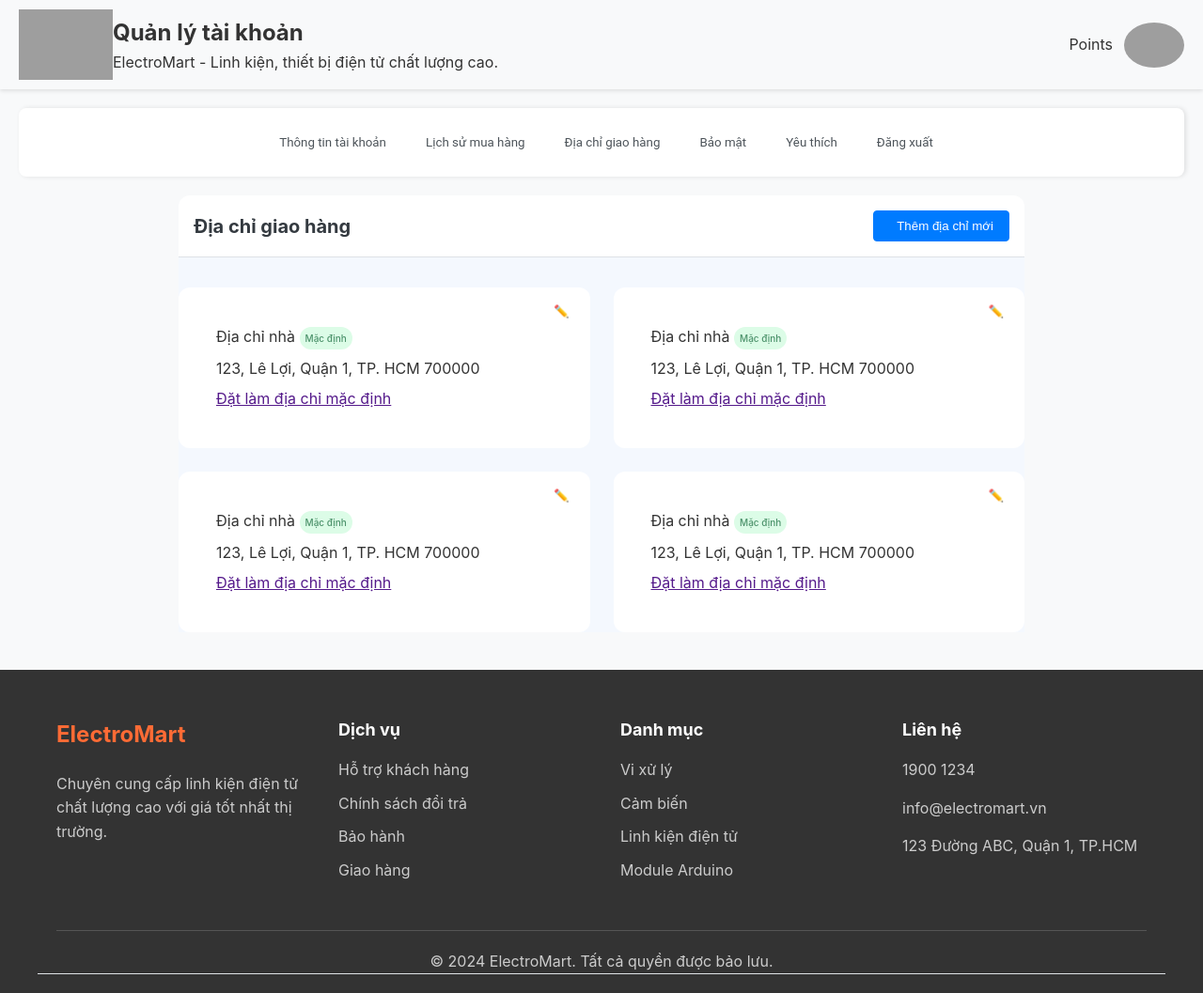
After one commit to Tourora-s-Team/ElectroMart, a PHP site: page /app/views/account_manager/shipping_address.php in a window 1280 px wide. The commit adds this page. Shown: the whole page at 94% size. Run offline with PHP 8.4, Linux system fonts and the light colour scheme; data that the repository does not hold is empty; some libraries are stand-ins or nearby versions; grey boxes are pictures that could not be loaded.

Commit message:
update UI account manager

```diff
--- a/app/views/account_manager/dashboard.php
+++ b/app/views/account_manager/dashboard.php
@@ -1,3 +1,5 @@
+
+<!-- Thành phần dùng chung của các trang trong account_manager -->
 <link rel="stylesheet" href="<?= $_ENV['STYLE_PATH'] . 'account_manager/dashboard.css' ?>">
 <link rel="stylesheet" href="<?= $_ENV['STYLE_PATH'] . 'account_manager/account_info.css' ?>">
 
--- /dev/null
+++ b/app/views/account_manager/item/item_address.php
@@ -0,0 +1,58 @@
+<style>
+    .adress-item {
+        background-color: white;
+        border-radius: 12px;
+        padding: 40px;
+        position: relative;
+        min-height: 150px;
+
+    }
+
+    .address {
+        line-height: 40px;
+    }
+
+    .default-address {
+        background-color: #DCFCE7;
+        color: #4C926B;
+        border-radius: 16px;
+        padding: 6px;
+        font-size: 10px;
+        font-weight: 450;
+    }
+
+    .button-edit {
+        position: absolute;
+        top: 10px;
+        right: 10px;
+    }
+
+    .button-edit button {
+        border: none;
+        border-radius: 8px;
+        padding: 8px 12px;
+        background-color: white;
+    }
+
+    .button-edit button:hover {
+        cursor: pointer;
+        background-color: rgb(230, 232, 234);
+    }
+
+</style>
+<div class="adress-item">
+    <p>Địa chỉ nhà <span class="default-address">Mặc định</span> </p>
+
+    <p class="address">123, Lê Lợi, Quận 1, TP. HCM 700000</p>
+
+    <div class="button-edit">
+        <button type="submit">✏️</button>
+    </div>
+
+    <a class="set-default-address" href="">Đặt làm địa chỉ mặc định</a>
+</div>
+
+<script>
+    var hideClass = document.getElementsByClassName("default-addrees");
+
+</script>
--- a/app/views/account_manager/item_history.php
+++ b/app/views/account_manager/item/item_history.php
@@ -7,7 +7,7 @@
         display: inline-block;
     }
 
-    #history-item {
+    .history-item {
         background-color: #fff;
         border-radius: 8px;
         padding: 20px;
@@ -53,7 +53,7 @@
         margin: 12px 0;
     }
 </style>
-<div id="history-item">
+<div class="history-item">
     <div class="item-header flex-row-sb">
         <div class="summary">
             <p class="summary__order-id">Mã đơn hàng</p>
--- /dev/null
+++ b/app/views/account_manager/shipping_address.php
@@ -0,0 +1,21 @@
+<?php
+    require_once __DIR__ . "/./dashboard.php";
+?>
+<link rel="stylesheet" href="<?= $_ENV['STYLE_PATH'] . 'account_manager/shipping_address.css' ?>">
+
+<div class="account-info">
+    <div class="subheader flex-row-sb">
+        <h1 class="subheader__title">Địa chỉ giao hàng</h1>
+        <button id="new-address-btn" class="subheader__btn-edit btn"><i class="fa-regular fa-pen-to-square"></i>Thêm địa chỉ mới</button>
+    </div>
+
+    <div id="shipping-address">
+        <?php
+        for ($i = 0; $i < 4; $i++) {
+            include __DIR__ ."/./item/item_address.php";
+        }
+        ?>
+    </div>
+</div>
+
+<?php include ROOT_PATH . '/app/views/layouts/footer.php'; ?>
--- a/app/views/layouts/Footer.php
+++ b/app/views/layouts/Footer.php
@@ -1,5 +1,6 @@
+<link rel="stylesheet" href="/electromart/public/css/style.css">
+
 </main>
-
     <footer class="footer">
         <div class="container">
             <div class="footer-content">
--- a/public/css/account_manager/account_info.css
+++ b/public/css/account_manager/account_info.css
@@ -1,11 +1,12 @@
-#account-info {
+.account-info {
     border-radius: 12px;
     background-color: #ffffff;
-    margin: 0 auto;
-    max-width: 1200px;
+    margin: 0px auto;
+    margin-bottom: 40px;
+    max-width: 900px;
 }
 
-#account-info .subheader {
+.account-info .subheader {
     padding: 16px;
     border-bottom: 1px solid #dee2e6;
 }
@@ -16,14 +17,25 @@
     color: #343a40;
 }
 
-#account-info .account-details {
+.account-info .account-details {
     padding: 16px;
 }
 
+/* Layout: grid */
 .account-details .grid-form {
     display: grid;
     grid-template-columns: repeat(2, 1fr);
     gap: 16px;
+}
+
+/* Layout: collunm */
+.account-details .collunm-form {
+    display: flex;
+    flex-direction: column;
+}
+
+.account-details .collunm-form .input-group {
+    margin-top: 12px;
 }
 
 .account-details .input-group {
@@ -32,13 +44,13 @@
     flex-direction: column;
 }
 
-.account-details .grid-form .input-group label {
+.account-details .input-group label {
     font-weight: 500;
     font-size: 14px;
     margin-bottom: 8px;
 }
 
-.account-details .grid-form .input-group input{
+.account-details .input-group input{
     padding: 12px;
     border: 1px solid #ced4da;
     border-radius: 4px;
--- a/public/css/account_manager/dashboard.css
+++ b/public/css/account_manager/dashboard.css
@@ -43,6 +43,10 @@
   content: "";
   display: table;
   clear: both;
+}
+
+body {
+    background-color: #F4F8FE;
 }
 
 /* Account Navigation */
--- /dev/null
+++ b/public/css/account_manager/shipping_address.css
@@ -0,0 +1,7 @@
+#shipping-address {
+    display: grid;
+    grid-template-columns: 1fr 1fr;
+    gap: 25px;
+    padding-top: 32px;
+    background-color: #F4F8FE;
+}
--- a/routes/account_manager.php
+++ b/routes/account_manager.php
@@ -1,4 +1,7 @@
 <?php
 $router->get('/electromart/public/account/info', 'AccountController@info');
+$router->get('/electromart/public/account/order-history', 'AccountController@orderHistory');
+$router->get('/electromart/public/account/shipping-address', 'AccountController@shippingAddress');
+$router->get('/electromart/public/account/security', 'AccountController@security');
 
 ?>
```
Also changed, not shown: app/controllers/AccountController.php (+36 -6 lines), app/views/account_manager/account_info.php (+6 -2 lines), app/views/account_manager/order_history.php (+8 -2 lines), app/views/account_manager/security.php (added, +34 -0 lines), public/css/main.css (line endings or trailing spaces).
